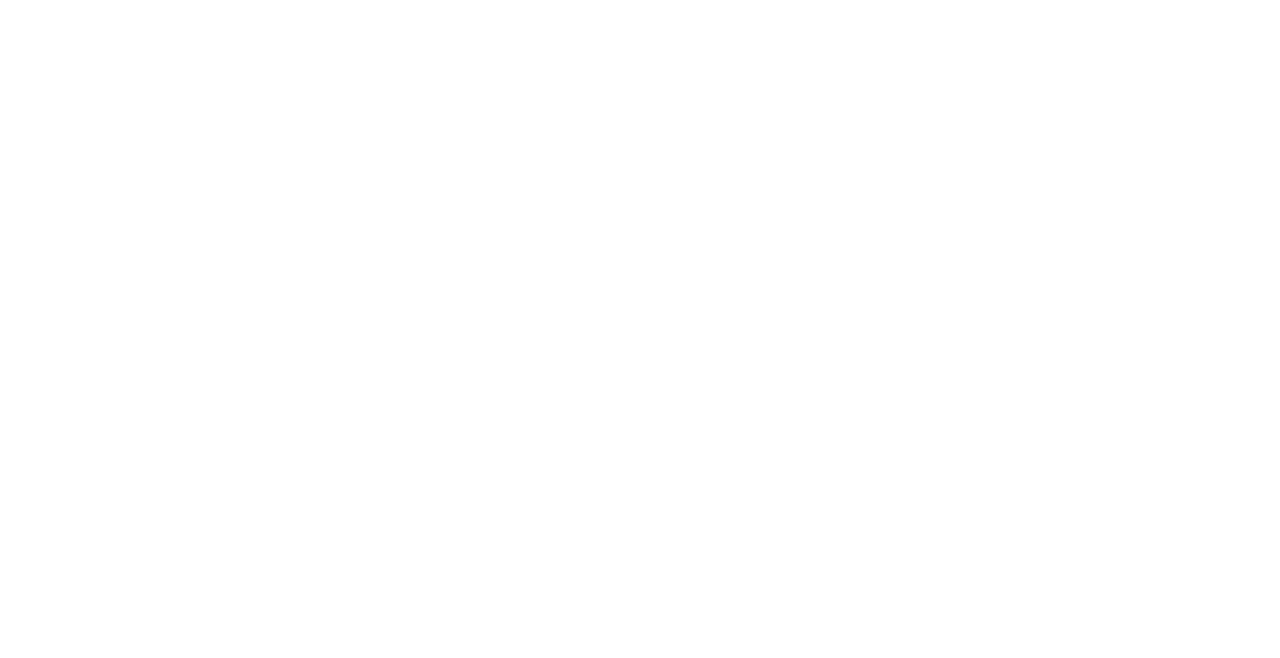
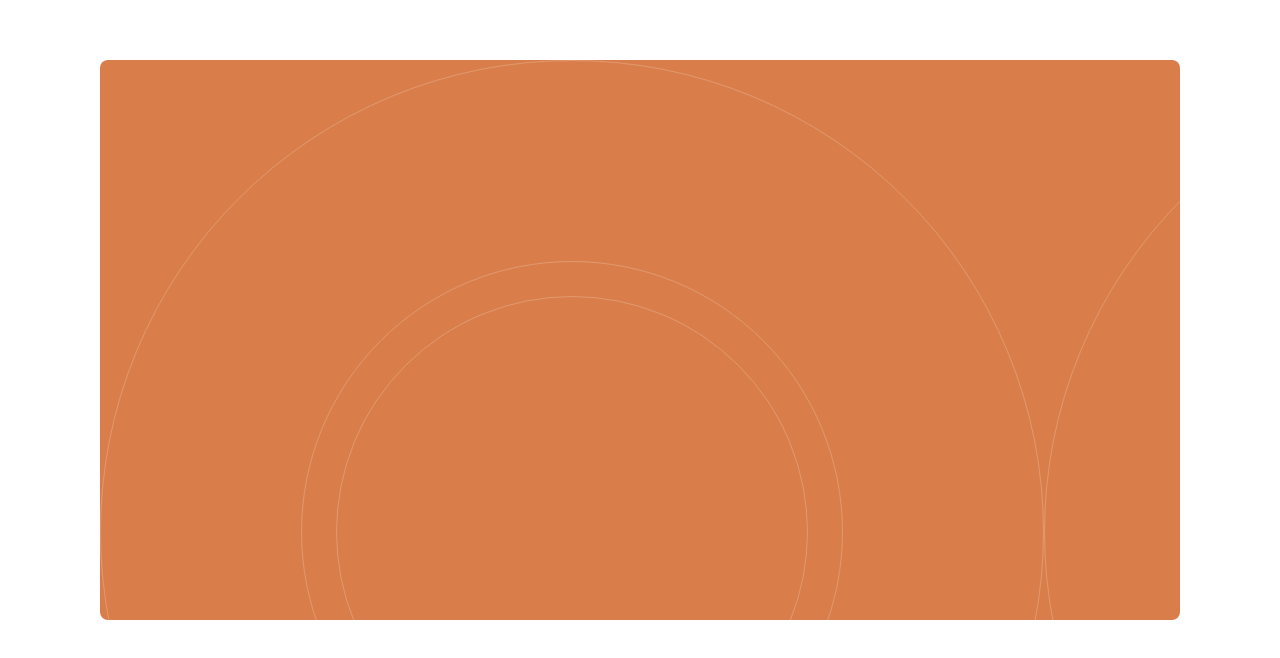
Before and after one commit to ssejjemba/audiophile, a React (Vite) app: page / in a window 1280 px wide. Shown: the part 1660-2318 px from the top of the page. Before the commit the page ends 1600 px from the top, so only its background shows below. Built offline with nearby package versions, Linux system fonts and the light colour scheme.

Commit message:
feat(Section): create the zx9-speaker section.
- add the zx9 speaker section with basic styling for the section and the product container.
- import the section in the home route and render it the document.

```diff
--- a/src/pages/home/Home.tsx
+++ b/src/pages/home/Home.tsx
@@ -2,6 +2,7 @@
 import { NavigationBar } from "../../sections/navigation/NavigationBar";
 import { Hero } from "../../sections/hero/Hero";
 import { Categories } from "../../sections/categories/Categories";
+import { Zx9Speakers } from "../../sections/zx9-speakers/Zx9Speakers";
 
 const HomeSection = styled("section", {
   background: "$secondary",
@@ -19,6 +20,7 @@
         <Hero />
       </HomeSection>
       <Categories />
+      <Zx9Speakers />
     </>
   );
 }
--- /dev/null
+++ b/src/sections/zx9-speakers/Zx9Speakers.tsx
@@ -0,0 +1,26 @@
+import { styled } from "@stitches/react";
+
+const Zx9SpeakerSection = styled("section", {
+  height: "100vh",
+  width: "100%",
+  padding: "0 100px",
+  display: "flex",
+  flexDirection: "column",
+  justifyContent: "center",
+});
+
+const Zx9SpeakerContainer = styled("div", {
+  height: "560px",
+  width: "100%",
+  borderRadius: "8px",
+  background: "$primary",
+  backgroundImage: " url(/home/desktop/pattern-circles.svg)",
+});
+
+export const Zx9Speakers = () => {
+  return (
+    <Zx9SpeakerSection>
+      <Zx9SpeakerContainer></Zx9SpeakerContainer>
+    </Zx9SpeakerSection>
+  );
+};
```
